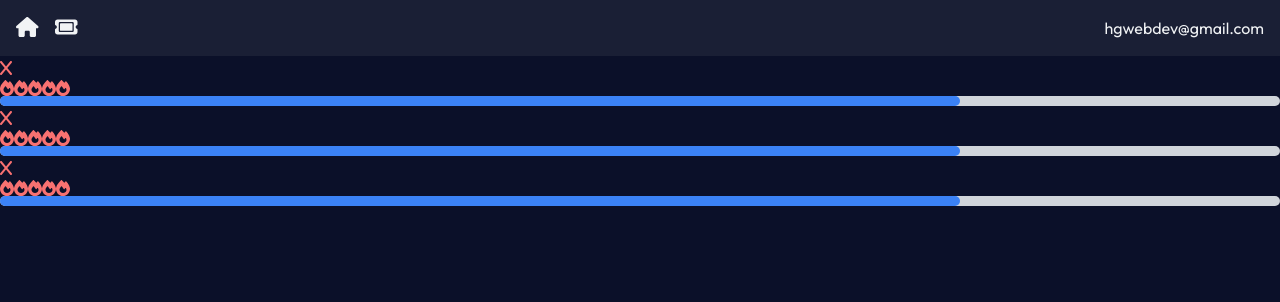
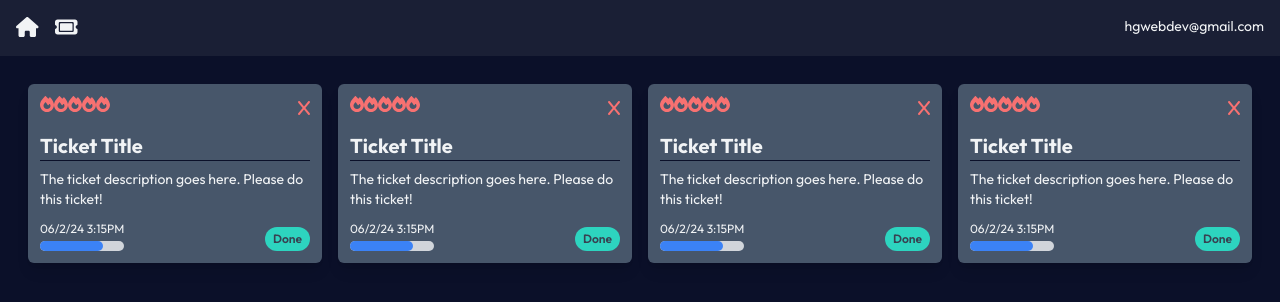
Before and after one commit to HillaryG1/NextJS-Issue-Tracker, a Next.js app: page / in a window 1280 px wide. Shown: the top 302 px of the page. Built offline with nearby package versions, Linux system fonts and the light colour scheme.

Commit message:
Implement Priority, Status Displays

```diff
--- a/app/(components)/StatusDisplay.jsx
+++ b/app/(components)/StatusDisplay.jsx
@@ -0,0 +1,9 @@
+const StatusDisplay = () => {
+  return (
+    <span className="inline-block rounded-full px-2 py-1 text-xs font-semibold text-gray-700 bg-teal-400">
+      Done
+    </span>
+  );
+};
+
+export default StatusDisplay;
--- a/app/(components)/TicketCard.jsx
+++ b/app/(components)/TicketCard.jsx
@@ -1,13 +1,32 @@
 import DeleteBlock from "./DeleteBlock";
 import PriorityDisplay from "./PriorityDisplay";
 import ProgressBar from "./ProgressBar";
+import StatusDisplay from "./StatusDisplay";
 
 const TicketCard = () => {
   return (
-    <div>
-      <DeleteBlock />
-      <PriorityDisplay />
-      <ProgressBar />
+    <div className="flex flex-col bg-card hover:bg-card-hover rounded-md shadow-lg p-3 m-2">
+      <div className="flex mb-3">
+        <PriorityDisplay />
+        <div className="ml-auto">
+          <DeleteBlock />
+        </div>
+      </div>
+      <h4>Ticket Title</h4>
+      <hr className="h-px border-0 bg-page mb-2" />
+      <p className="whitespace-pre-wrap">
+        The ticket description goes here. Please do this ticket!
+      </p>
+      <div className="flex-grow"></div>
+      <div className="flex mt-2">
+        <div className="flex flex-col">
+          <p className="text-xs my-1">06/2/24 3:15PM</p>
+          <ProgressBar />
+        </div>
+        <div className="ml-auto flex items-end">
+          <StatusDisplay />
+        </div>
+      </div>
     </div>
   );
 };
--- a/app/globals.css
+++ b/app/globals.css
@@ -1,6 +1,36 @@
 @tailwind base;
 @tailwind components;
 @tailwind utilities;
+
+@layer base {
+
+  h1,
+  h2,
+  h3,
+  h4 {
+    @apply font-bold;
+  }
+
+  h1 {
+    @apply text-4xl;
+  }
+
+  h2 {
+    @apply text-3xl;
+  }
+}
+
+h3 {
+  @apply text-3xl;
+}
+
+h4 {
+  @apply text-xl;
+}
+
+p {
+  @apply text-sm text-main-text;
+}
 
 @layer components {
   .icon {
--- a/app/page.jsx
+++ b/app/page.jsx
@@ -2,10 +2,13 @@
 
 const Dashboard = () => {
   return (
-    <div>
-      <TicketCard />
-      <TicketCard />
-      <TicketCard />
+    <div className="p-5">
+      <div className="lg:grid grid-cols-2 xl:grid-cols-4">
+        <TicketCard />
+        <TicketCard />
+        <TicketCard />
+        <TicketCard />
+      </div>
     </div>
   );
 };
--- a/tailwind.config.js
+++ b/tailwind.config.js
@@ -13,9 +13,9 @@
           "conic-gradient(from 180deg at 50% 50%, var(--tw-gradient-stops))",
       },
       colors: {
-        nav: "#1a1f35",
-        page: "#0b1029",
-        card: "#47566a",
+        nav: "#1a1f35", //
+        page: "#0b1029", // #0c1b66
+        card: "#47566a", //
         "card-hover": "#4f5e74",
         "main-text": "#f1f3f5",
         "blue-accent": "#0084d4",
```
